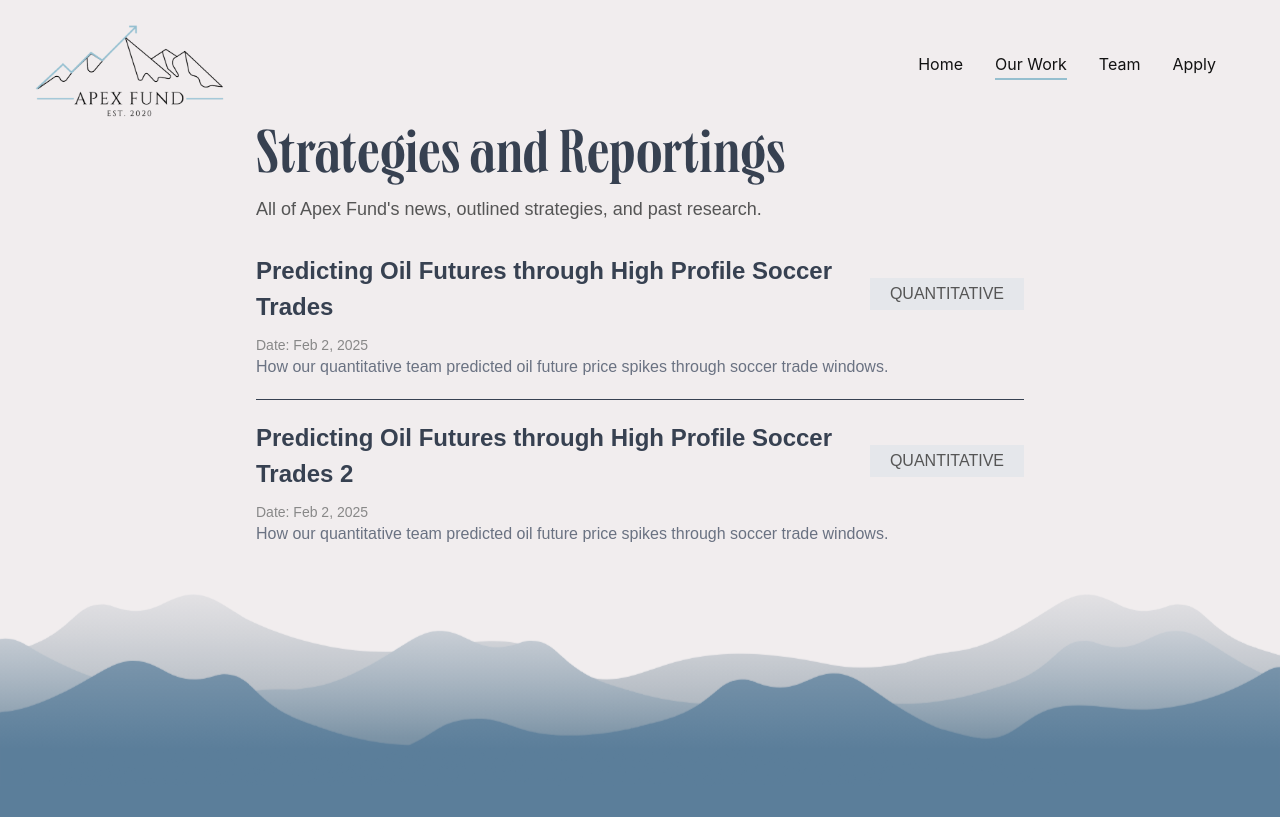
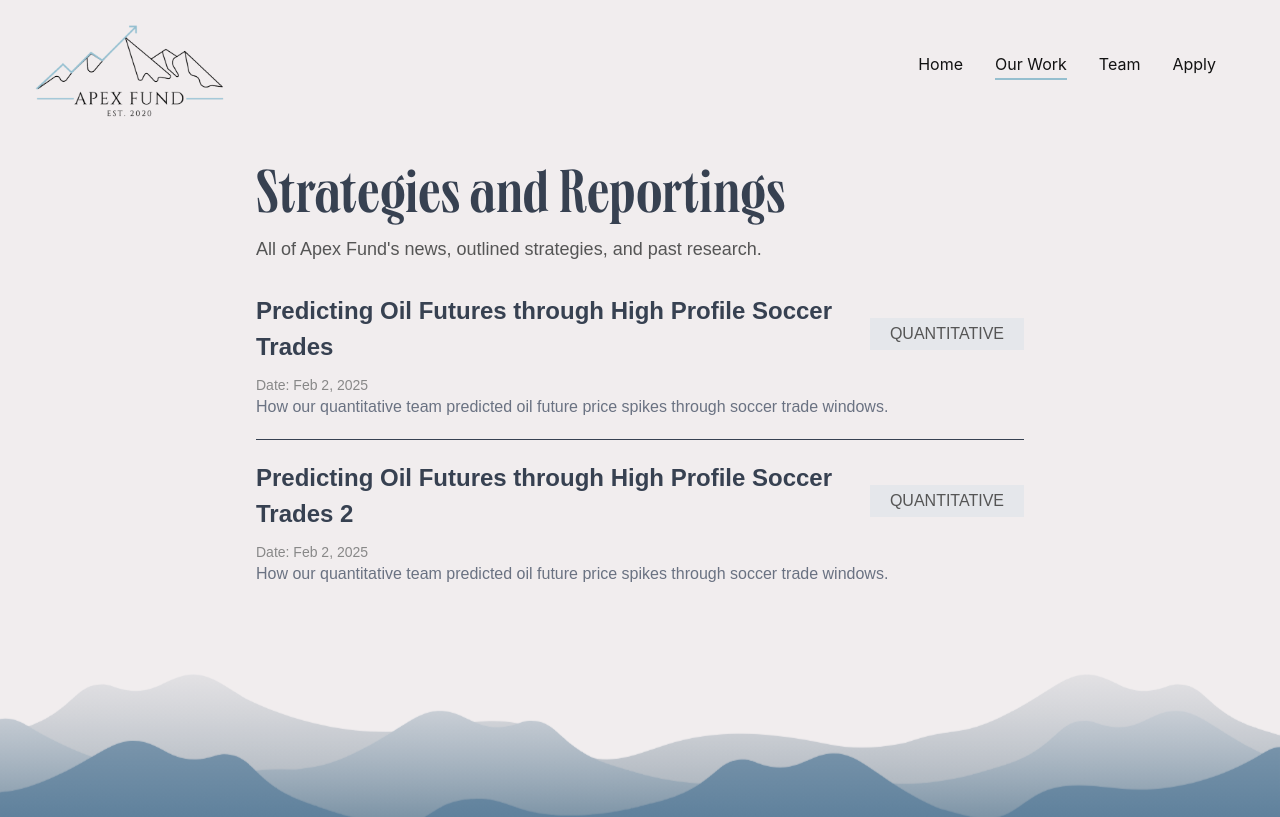
Before and after one commit to apexfund/apex-website, a React (Vite) app: page /our-work in a window 1280 px wide. Shown: the top 817 px of the page. Built offline with nearby package versions, Linux system fonts and the light colour scheme.

Commit message:
centered work page

```diff
--- a/src/pages/our-work.tsx
+++ b/src/pages/our-work.tsx
@@ -11,7 +11,9 @@ export default function OurWork() {
       style={{ fontFamily: 'Inter, sans-serif' }}
     >
       <Header />
-      <main className="flex-grow flex flex-col items-center p-20">
+      <div className="!m-10">
+        <div className="flex justify-center">
+          <main className="flex-grow flex flex-col items-center p-6 sm:p-10">
             <h1
               className="!mb-2 !text-left !w-full !max-w-3xl !text-3xl sm:!text-4xl md:!text-5xl lg:!text-6xl"
               style={{ fontFamily: "'PP-Neue-World', serif" }}
@@ -33,6 +35,8 @@ export default function OurWork() {
               ))}
             </div>
           </main>
+        </div>
+      </div>
       <Footer />
     </div>
   );
```
Lines whose indentation alone changed are shown as unchanged.
